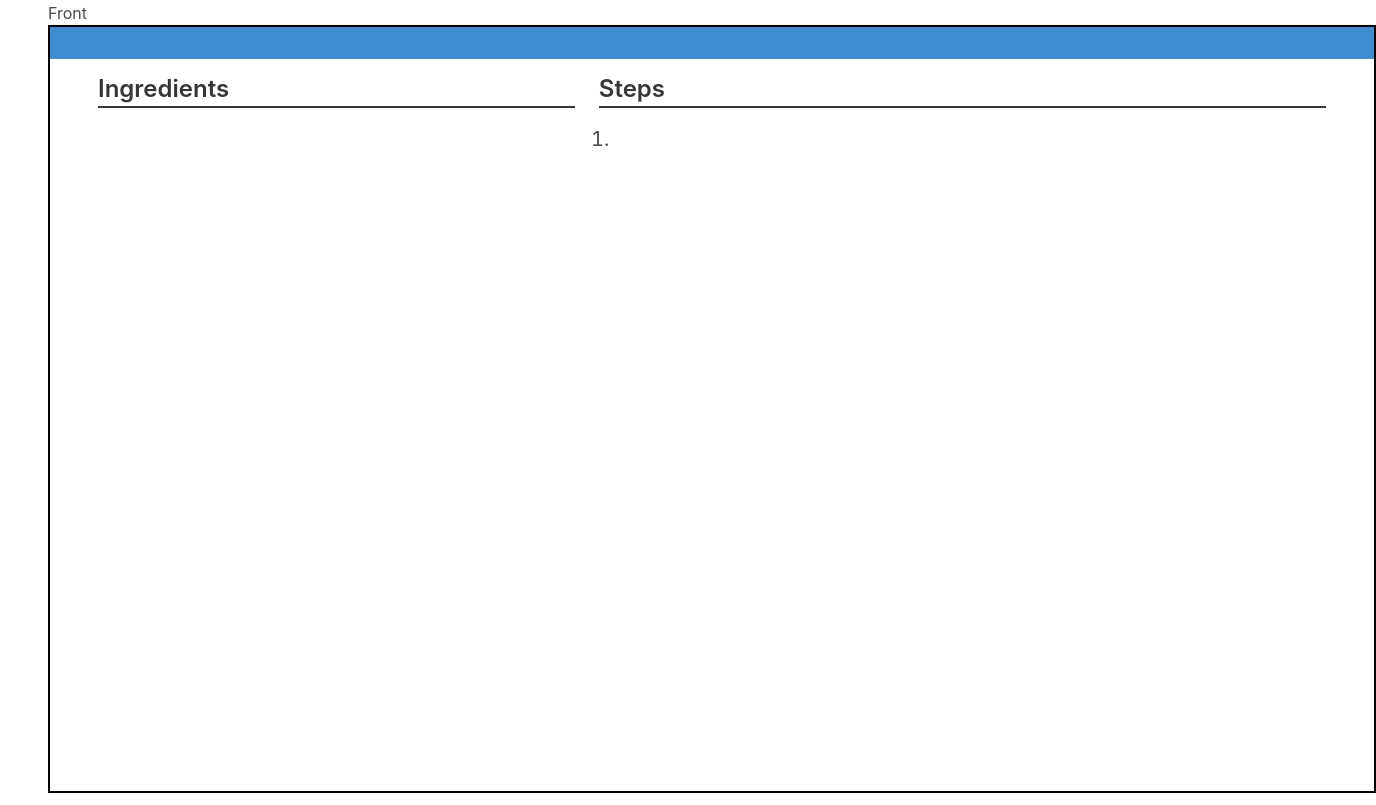
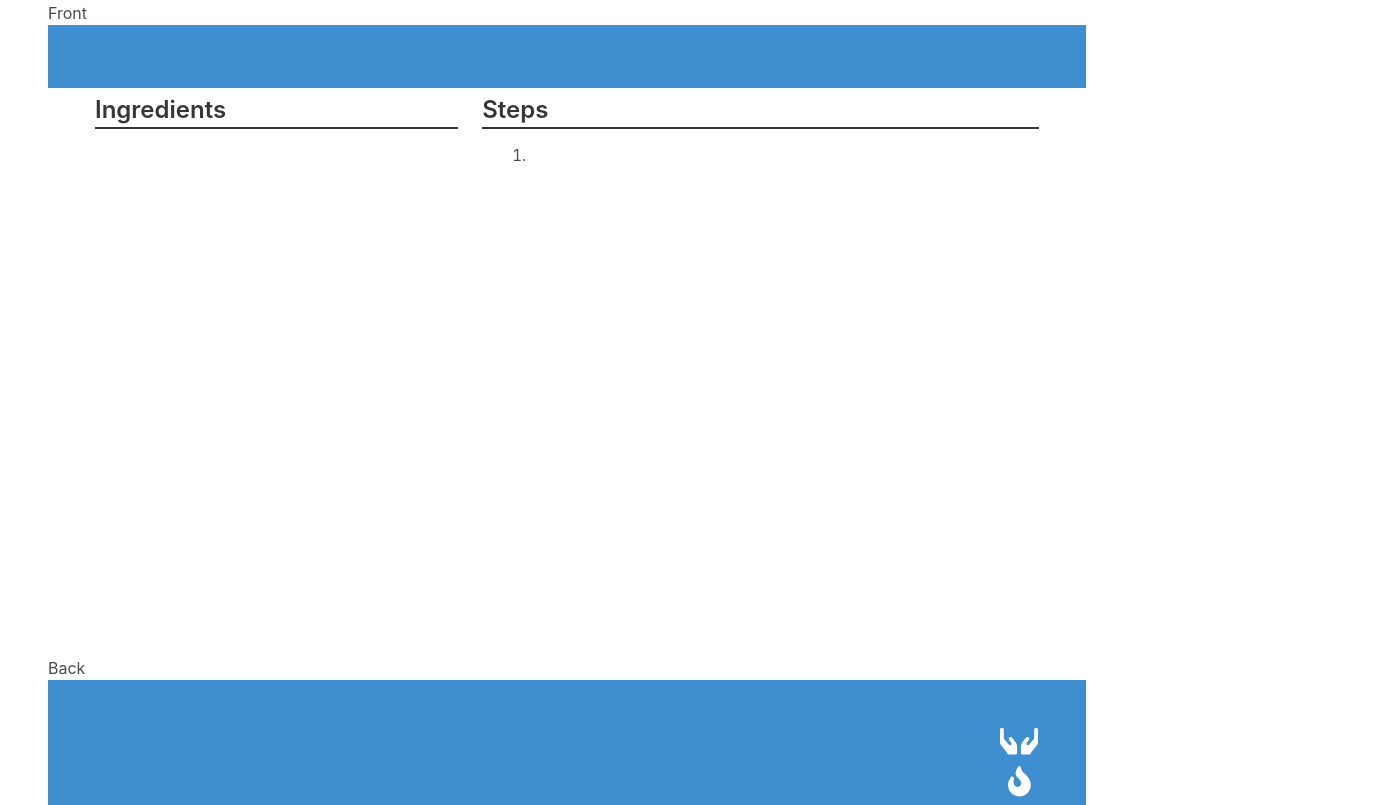
Before and after one commit to reZach/recipe-cards, a React (Create React App) app: page / in a window 1280 px wide. Shown: the part 1380-2185 px from the top of the page, 1376 px wide, since content can reach past the window. Built offline with nearby package versions, Linux system fonts and the light colour scheme.

Commit message:
Adding magic numbers for my screen resolution to get output correct; hopefully...

```diff
--- a/public/index.html
+++ b/public/index.html
@@ -3,7 +3,7 @@
   <head>
     <meta charset="utf-8" />
     <link rel="icon" href="%PUBLIC_URL%/favicon.ico" />
-    <meta name="viewport" content="width=device-width, initial-scale=1" />
+    <meta name="viewport" content="width=device-width, initial-scale=1, maximum-scale=1.0, user-scalable=no" />
     <meta name="theme-color" content="#000000" />
     <meta
       name="description"
--- a/src/App.css
+++ b/src/App.css
@@ -42,13 +42,13 @@
 }
 
 .card-preview {
-  border: 2px solid black;
+  background-color: white;
   margin: 0 !important;
-  height: 768px !important;
-  width: 1328px !important;
+  height: 623px !important;
+  width: 1038px !important;
   display: block;
   overflow: hidden;
-  font-size: 1.25em;
+  font-size: 0.95rem;
 }
 
 .card-preview .hero.is-fullheight {
@@ -56,11 +56,15 @@
   min-height: 100%;
 }
 
+.card-preview .hero-body {
+  padding: 0px;
+}
+
 .badges {
   position: absolute;
   width: 200px;
-  top: 0px;
-  left: 0px;
+  top: 51px;
+  left: 29px; /* accounts additional ml-5 css class on icons */
   text-align: left;
   color: white;
 }
@@ -68,8 +72,8 @@
 .tiled-info {
   position: absolute;
   width: auto;
-  top: 0px;
-  right: 0px;
+  top: 39px;
+  right: 55px;
   text-align: right;
   color: white;
 }
@@ -81,18 +85,16 @@
 
 .recipe-source {
   position: absolute;
-  width: 100%;
-  bottom: 22px;
-  left: 2px;
+  bottom: 73px;
+  left: 46px;
   text-align: left;
   color: white;
 }
 
 .built-by {
   position: absolute;
-  width: 100%;
-  bottom: 0px;
-  left: 2px;
+  bottom: 46px;
+  left: 46px;
   text-align: left;
   color: white;
 }
--- a/src/App.jsx
+++ b/src/App.jsx
@@ -26,7 +26,30 @@ class App extends React.Component {
       spicy: false,
     };
 
-    this.recipeCardMargin = 9.525; // 0.25in margin on all sides (0.125in bleed + 0.125 safe margin)
+    /*
+      For print:
+
+      1) Determine PDF size (ie. 6 x 3.5 inches)
+      2) Add 0.125" margin on all sides (color should extend to this boundary, this is the bleed of the print document).
+
+      To determine inch to px conversion:
+        a) Get DPI of monitor (ie. visit https://dpi.lv/)
+        b) 1px = 25.4mm / dpi  (ie. 1px = 25.4mm / 166dpi == 1px = 0.15301 mm)
+
+      2-ctd)
+        a) For width. 6 inches + (0.125" * 2) = 6.25". Multiply inches by 25.4 to convert to mm (milimeters).
+        6.25 * 25.4 = 158.75mm
+        b) For height. 3.5 inches + (0.125" * 2) = 3.75". == 95.25mm
+        c) Convert mm to px, this becomes the width/height of your container.
+        d) Width = 158.75mm / 0.15301 == 1038px (round up to nearest px)
+        e) Height = 95.25mm / 0.15301 == 623px (round up to nearest px)
+      3) Add 0.125" padding INSIDE this container, all content should be WITHIN this padding.
+      Padding = 0.125" * 25.4mm == 3.175mm.
+      3.175mm / 0.15301 == 21px (round up to nearest px)
+      Padding becomes 21px.
+    */
+
+    this.recipeCardMargin = 3.175; // 0.125in margin on all sides (bleed)
     this.recipeCardWidth = 152.4 + this.recipeCardMargin * 2; // "mm" (jsPDF) unit = 6in
     this.recipeCardHeight = 88.9 + this.recipeCardMargin * 2; // "mm" (jsPDF) unit = 3.5in
 
@@ -166,9 +189,9 @@ class App extends React.Component {
     });
   }
 
+  // Do not scale zoom on page or else the output will be messed up
   download(event) {
     const _ = this;
-    const margin = this.recipeCardMargin;
     const width = this.recipeCardWidth;
     const height = this.recipeCardHeight;
 
@@ -184,20 +207,20 @@ class App extends React.Component {
             newPDF.addImage(
               frontImgData,
               "PNG",
-              margin,
-              margin,
-              width - margin * 2,
-              height - margin * 2
+              0,
+              0,
+              width,
+              height
             );
             newPDF.addPage([width, height], "landscape");
             newPDF.setPage(2);
             newPDF.addImage(
               backImgData,
               "PNG",
-              margin,
-              margin,
-              width - margin * 2,
-              height - margin * 2
+              0,
+              0,
+              width,
+              height
             );
 
             newPDF.addPage([width, height], "landscape");
@@ -205,20 +228,20 @@ class App extends React.Component {
             newPDF.addImage(
               frontImgData,
               "PNG",
-              margin,
-              margin,
-              width - margin * 2,
-              height - margin * 2
+              0,
+              0,
+              width,
+              height
             );
             newPDF.addPage([width, height], "landscape");
             newPDF.setPage(4);
             newPDF.addImage(
               backImgData,
               "PNG",
-              margin,
-              margin,
-              width - margin * 2,
-              height - margin * 2
+              0,
+              0,
+              width,
+              height
             );
 
             newPDF.save(
@@ -260,14 +283,14 @@ class App extends React.Component {
   renderFrontPreview() {
     return (
       <div className="container card-preview" id="js-front">
-        <section className="hero is-info">
-          <div className="hero-body pt-4 pb-4 pl-5 pr-5">
+        <section className="hero is-info" style={{padding: "47px 47px 0px 47px"}}>
+          <div className="hero-body pb-4">
             <div className="container">
               <h3 className="title is-3">{this.state.title}</h3>
             </div>
           </div>
         </section>
-        <section className="section pt-4 pb-0">
+        <section className="section pt-2" style={{paddingLeft: "47px", paddingRight: "47px", paddingBottom: "47px"}}>
           <div className="container">
             <div className="columns">
               <div className="column is-two-fifths">
@@ -292,7 +315,7 @@ class App extends React.Component {
                 >
                   Steps
                 </h4>
-                <ol type="1" className="pl-4">
+                <ol type="1" className="pl-6">
                   {this.state.steps.map((value, index, array) => {
                     return <li key={index}>{value}</li>;
                   })}
@@ -331,47 +354,47 @@ class App extends React.Component {
         </section>
         <div className="badges">
           {this.state.vegetarian ? (
-            <span className="icon ml-4 pt-5">
+            <span className="icon ml-5">
               <i className="fas fa-leaf fa-2x"></i>
             </span>
           ) : null}
           {this.state.gluten ? (
-            <span className="icon ml-4 pt-5">
+            <span className="icon ml-5">
               <i className="fas fa-bread-slice fa-2x"></i>
             </span>
           ) : null}
           {this.state.lactose ? (
-            <span className="icon ml-4 pt-5">
+            <span className="icon ml-5">
               <img src={milk} alt="Milk jug" />
             </span>
           ) : null}
           {this.state.seafood ? (
-            <span className="icon ml-4 pt-5">
+            <span className="icon ml-5">
               <i className="fas fa-fish fa-2x"></i>
             </span>
           ) : null}
           {this.state.spicy ? (
-            <span className="icon ml-4 pt-5">
+            <span className="icon ml-5">
               <i className="fas fa-pepper-hot fa-2x"></i>
             </span>
           ) : null}
         </div>
         <div className="tiled-info pl-4 pb-2">
           <div className="pt-2">
-            <span className="times">{this.state.prep}</span>
-            <span className="icon is-left ml-5 pr-6">
+            <span className="times pr-5">{this.state.prep}</span>
+            <span className="icon is-left">
               <i className="fas fa-hands fa-2x"></i>
             </span>
           </div>
           <div className="pt-2">
-            <span className="times">{this.state.cook}</span>
-            <span className="icon is-left ml-5 pr-6">
+            <span className="times pr-5">{this.state.cook}</span>
+            <span className="icon is-left">
               <i className="fas fa-fire fa-2x"></i>
             </span>
           </div>
           <div className="pt-2">
-            <span className="times">{this.state.servings}</span>
-            <span className="icon is-left ml-5 pr-6">
+            <span className="times pr-5">{this.state.servings}</span>
+            <span className="icon is-left">
               <i className="fas fa-utensils fa-2x"></i>
             </span>
           </div>
```
Also changed, not shown: 1 other file (tests, documents, lock files or other folders).
